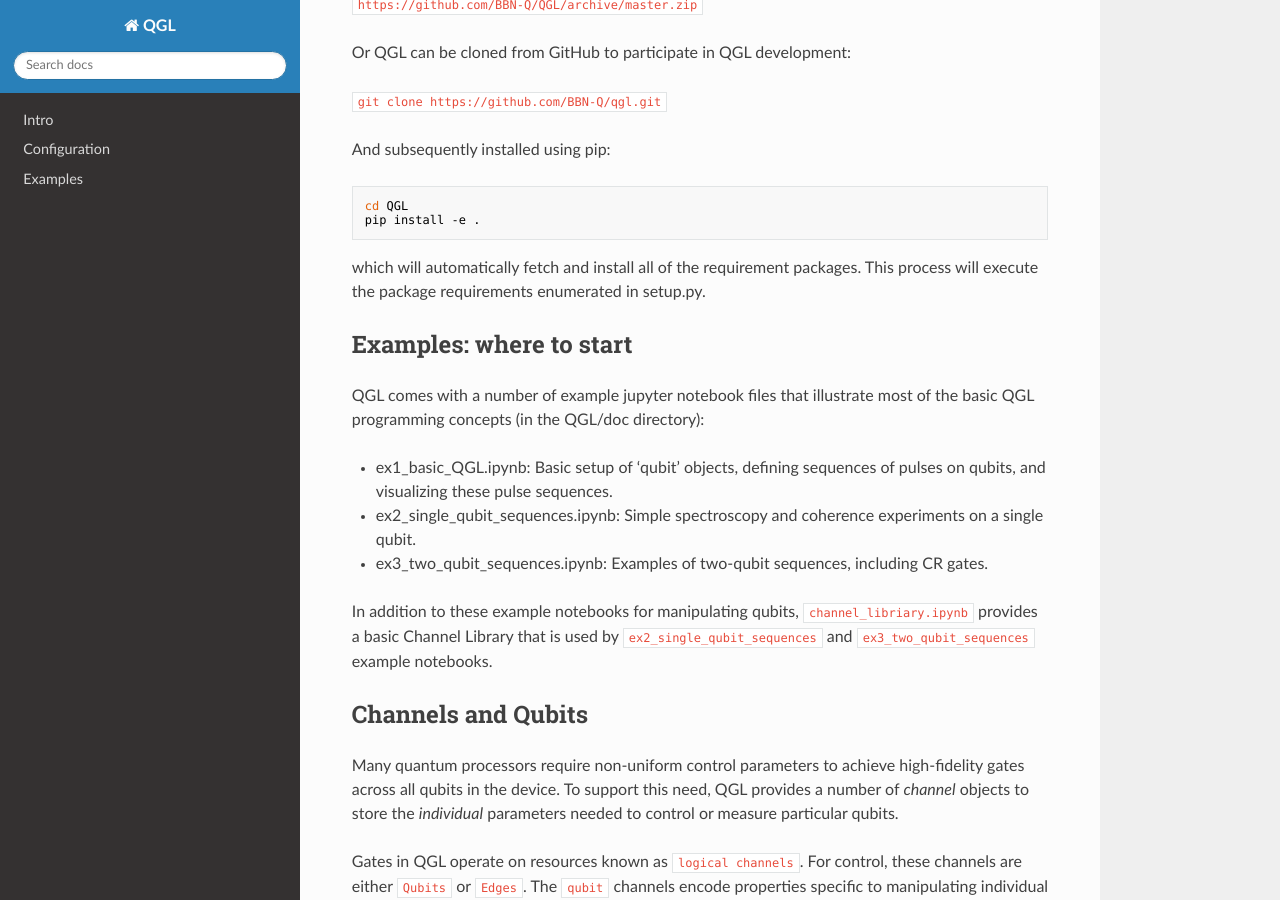
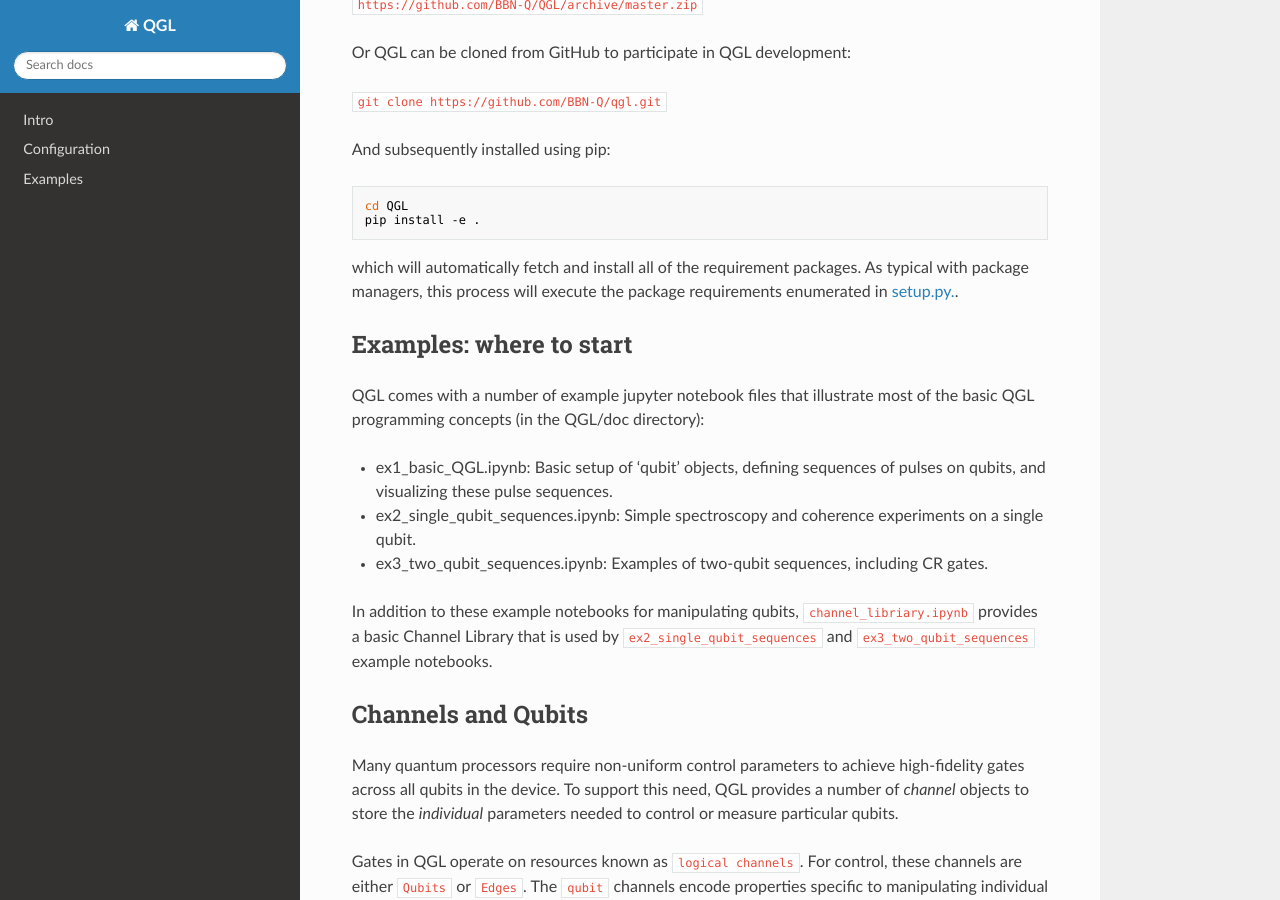
Before and after one commit to BBN-Q/QGL, an MkDocs documentation site: the page built from doc/readme.md, in a window 1280 px wide and 900 px high, scrolled down 1280 px. Built offline with MkDocs 1.6.1, drawn with Linux system fonts in a browser that asks for light colours; nearby versions of some CDN libraries; some of the changed text lies outside the part shown.

````diff
--- a/doc/readme.md
+++ b/doc/readme.md
@@ -53,8 +53,8 @@ cd QGL
 pip install -e .
 ```
 
-which will automatically fetch and install all of the requirement packages. This process
-will execute the package requirements enumerated in setup.py.
+which will automatically fetch and install all of the requirement packages. As typical with package managers,
+this process will execute the package requirements enumerated in [setup.py.](../setup.py).
 
 ## Examples: where to start <a name="Examples"></a>
 
@@ -381,3 +381,5 @@ Type:      function
 ```
 
 We encourage users to peruse the methods defined in BasicSequences for templates that may be useful in writing their own QGL programs.
+
+For additional information into how the QGL compiler works and various compilation settings (such as type of 2-qubit gate), please reveiw [config.py](../QGL/config.py).
````
